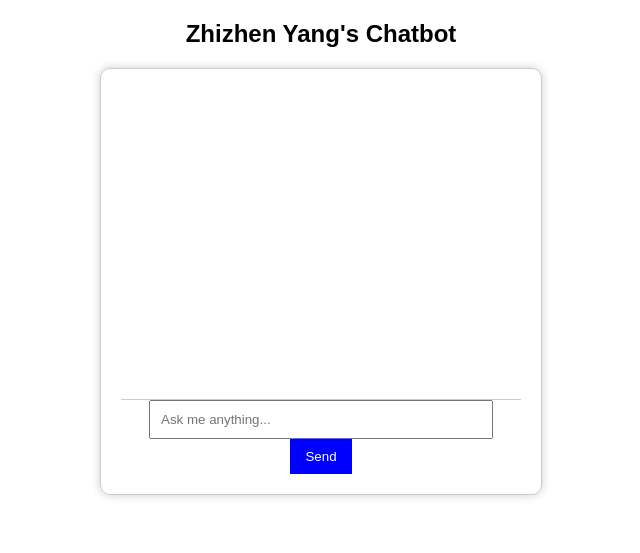
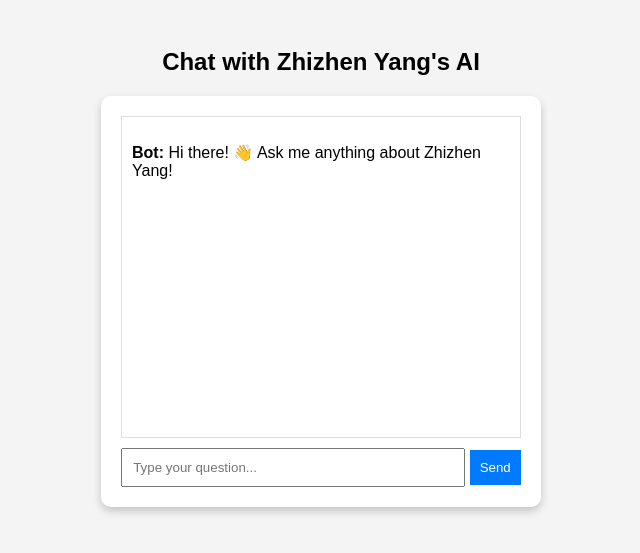
Before and after one commit to zswarm03/chatbot-project, a Flask app: page / in a window 1280 px wide. Shown: the top 553 px of the page, without its empty margins (319-959 px from the left). Run offline with Flask 3, Linux system fonts and the light colour scheme.

Commit message:
Fixed index.html in templates

```diff
--- a/chatbot_project/templates/index.html
+++ b/chatbot_project/templates/index.html
@@ -3,51 +3,73 @@
 <head>
     <meta charset="UTF-8">
     <meta name="viewport" content="width=device-width, initial-scale=1.0">
-    <title>Zhizhen Yang's Chatbot</title>
+    <title>Chat with Zhizhen Yang's AI</title>
     <style>
-        body { font-family: Arial, sans-serif; text-align: center; margin: 20px; }
-        #chat-container { width: 400px; margin: auto; border: 1px solid #ccc; padding: 20px; border-radius: 10px; box-shadow: 0 0 10px rgba(0,0,0,0.2); }
-        #chat-messages { height: 300px; overflow-y: auto; border-bottom: 1px solid #ccc; padding-bottom: 10px; }
-        #user-input { width: 80%; padding: 10px; }
-        button { padding: 10px 15px; background: blue; color: white; border: none; cursor: pointer; }
+        body {
+            font-family: Arial, sans-serif;
+            background-color: #f4f4f4;
+            text-align: center;
+            padding: 20px;
+        }
+        #chat-container {
+            width: 400px;
+            margin: auto;
+            background: white;
+            padding: 20px;
+            border-radius: 10px;
+            box-shadow: 0 4px 8px rgba(0,0,0,0.2);
+        }
+        #chat-box {
+            height: 300px;
+            overflow-y: auto;
+            border: 1px solid #ddd;
+            padding: 10px;
+            text-align: left;
+        }
+        #user-input {
+            width: 80%;
+            padding: 10px;
+            margin-top: 10px;
+        }
+        #send-btn {
+            padding: 10px;
+            background: #007BFF;
+            color: white;
+            border: none;
+            cursor: pointer;
+        }
     </style>
 </head>
 <body>
 
-    <h2>Zhizhen Yang's Chatbot</h2>
+    <h2>Chat with Zhizhen Yang's AI</h2>
     <div id="chat-container">
-        <div id="chat-messages"></div>
-        <input type="text" id="user-input" placeholder="Ask me anything..." />
-        <button onclick="sendMessage()">Send</button>
+        <div id="chat-box">
+            <p><b>Bot:</b> Hi there! 👋 Ask me anything about Zhizhen Yang!</p>
+        </div>
+        <input type="text" id="user-input" placeholder="Type your question...">
+        <button id="send-btn">Send</button>
     </div>
 
     <script>
-        async function sendMessage() {
-            const inputField = document.getElementById("user-input");
-            const message = inputField.value.trim();
-            if (!message) return;
+        document.getElementById("send-btn").addEventListener("click", function() {
+            let userMessage = document.getElementById("user-input").value;
+            if (userMessage.trim() === "") return;
 
-            const chatMessages = document.getElementById("chat-messages");
-            chatMessages.innerHTML += `<div><b>You:</b> ${message}</div>`;
+            document.getElementById("chat-box").innerHTML += `<p><b>You:</b> ${userMessage}</p>`;
 
-            inputField.value = "";
+            fetch("/chat", {
+                method: "POST",
+                headers: { "Content-Type": "application/json" },
+                body: JSON.stringify({ question: userMessage })
+            })
+            .then(response => response.json())
+            .then(data => {
+                document.getElementById("chat-box").innerHTML += `<p><b>Bot:</b> ${data.answer}</p>`;
+            });
 
-            try {
-                const response = await fetch("/chat", {
-                    method: "POST",
-                    headers: { "Content-Type": "application/json" },
-                    body: JSON.stringify({ question: message })
-                });
-
-                const data = await response.json();
-                chatMessages.innerHTML += `<div><b>Chatbot:</b> ${data.answer}</div>`;
-            } catch (error) {
-                chatMessages.innerHTML += `<div><b>Chatbot:</b> Sorry, I couldn't process your request.</div>`;
-                console.error("Chatbot error:", error);
-            }
-
-            chatMessages.scrollTop = chatMessages.scrollHeight;
-        }
+            document.getElementById("user-input").value = "";
+        });
     </script>
 
 </body>
```
Also changed, not shown: chatbot_project/index.html (deleted, +0 -76 lines).
